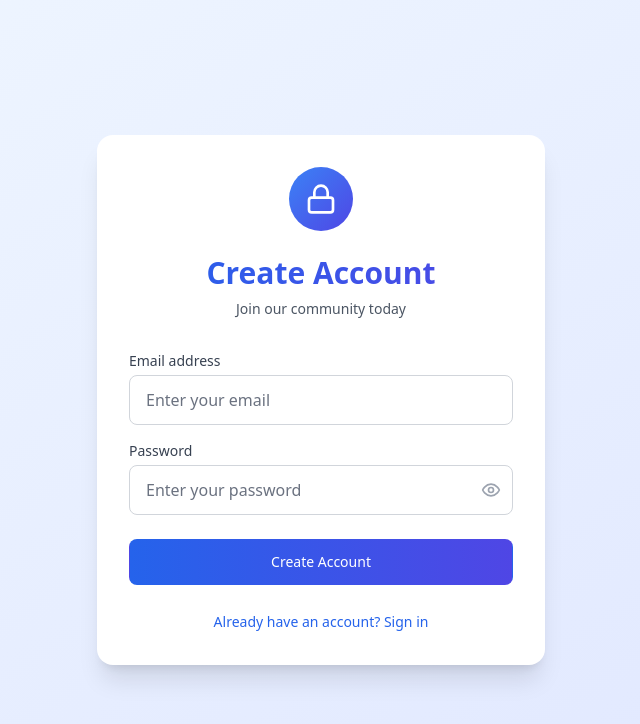
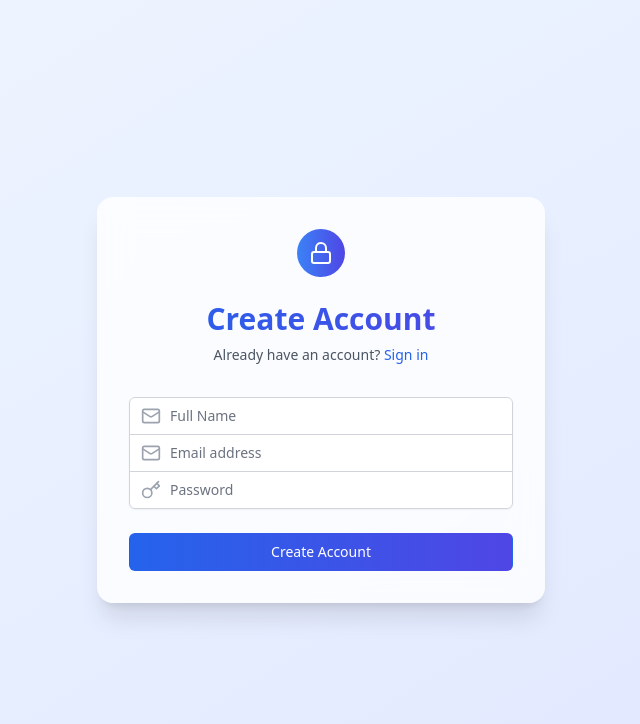
Before and after one commit to Ajaypalvai07/ai-help-center-frontend, a React (Vite) app: page /auth/signup in a window 1280 px wide. Shown: the top 724 px of the page, without its empty margins (319-959 px from the left). Built offline with nearby package versions, Linux system fonts and the light colour scheme; no server answers.

Commit message:
Initial commit - Clean repository

```diff
--- a/src/components/Auth/LoginForm.tsx
+++ b/src/components/Auth/LoginForm.tsx
@@ -1,41 +1,31 @@
-import { useState } from 'react';
-import { Lock, Eye, EyeOff } from 'lucide-react';
-import { useNavigate } from 'react-router-dom';
+import React, { useState } from 'react';
+import { useNavigate, Link } from 'react-router-dom';
+import { Lock, Mail, Key } from 'lucide-react';
 import { useStore } from '../../store';
-import type { AxiosError } from 'axios';
 
 interface LoginFormProps {
   isSignup?: boolean;
 }
 
-interface AuthError {
-  message: string;
-  status?: number;
-}
-
 export default function LoginForm({ isSignup = false }: LoginFormProps) {
+  const [email, setEmail] = useState('');
+  const [password, setPassword] = useState('');
+  const [name, setName] = useState('');
+  const [error, setError] = useState<string | null>(null);
+  const [loading, setLoading] = useState(false);
   const navigate = useNavigate();
   const { login } = useStore();
-  const [email, setEmail] = useState('');
-  const [password, setPassword] = useState('');
-  const [showPassword, setShowPassword] = useState(false);
-  const [error, setError] = useState<AuthError | null>(null);
-  const [loading, setLoading] = useState(false);
 
   const handleSubmit = async (e: React.FormEvent) => {
     e.preventDefault();
+    setError(null);
     setLoading(true);
-    setError(null);
 
     try {
       await login(email, password);
       navigate('/aihelpcentre');
     } catch (err) {
-      const axiosError = err as AxiosError;
-      setError({
-        message: axiosError?.message || 'Failed to authenticate',
-        status: axiosError?.response?.status || 500
-      });
+      setError('Invalid credentials. Please try again.');
       console.error('Login error:', err);
     } finally {
       setLoading(false);
@@ -43,69 +33,96 @@ export default function LoginForm({ isSignup = false }: LoginFormProps) {
   };
 
   return (
-    <div className="min-h-screen flex items-center justify-center bg-gradient-to-br from-blue-50 to-indigo-100 dark:from-gray-900 dark:to-indigo-950">
-      <div className="max-w-md w-full bg-white dark:bg-gray-800 rounded-2xl shadow-xl p-8 space-y-8 transform transition-all duration-300 hover:scale-[1.02]">
+    <div className="min-h-screen flex items-center justify-center bg-gradient-to-br from-blue-50 to-indigo-100 dark:from-gray-900 dark:to-gray-800">
+      <div className="max-w-md w-full space-y-8 p-8 bg-white/80 dark:bg-gray-800/80 backdrop-blur-lg rounded-2xl shadow-xl">
         <div>
-          <div className="mx-auto h-16 w-16 flex items-center justify-center rounded-full bg-gradient-to-br from-blue-500 to-indigo-600">
-            <Lock className="h-8 w-8 text-white" />
+          <div className="mx-auto h-12 w-12 flex items-center justify-center rounded-full bg-gradient-to-r from-blue-500 to-indigo-600">
+            <Lock className="h-6 w-6 text-white" />
           </div>
-          <h2 className="mt-6 text-center text-3xl font-extrabold bg-clip-text text-transparent bg-gradient-to-r from-blue-600 to-indigo-600 dark:from-blue-400 dark:to-indigo-400">
+          <h2 className="mt-6 text-center text-3xl font-extrabold bg-gradient-to-r from-blue-600 to-indigo-600 bg-clip-text text-transparent">
             {isSignup ? 'Create Account' : 'Welcome Back'}
           </h2>
           <p className="mt-2 text-center text-sm text-gray-600 dark:text-gray-400">
-            {isSignup ? 'Join our community today' : 'Sign in to your account'}
+            {isSignup ? 'Already have an account?' : "Don't have an account?"}{' '}
+            <Link
+              to={isSignup ? '/auth/login' : '/auth/signup'}
+              className="font-medium text-blue-600 hover:text-blue-500 dark:text-blue-400 dark:hover:text-blue-300"
+            >
+              {isSignup ? 'Sign in' : 'Sign up'}
+            </Link>
           </p>
         </div>
 
         <form className="mt-8 space-y-6" onSubmit={handleSubmit}>
           {error && (
-            <div className="p-4 rounded-lg bg-red-50 dark:bg-red-900/30 border border-red-200 dark:border-red-800">
-              <p className="text-sm text-red-600 dark:text-red-400">{error.message}</p>
+            <div className="rounded-md bg-red-50 dark:bg-red-900/50 p-4">
+              <p className="text-sm text-red-700 dark:text-red-200">{error}</p>
             </div>
           )}
 
-          <div className="space-y-4">
+          <div className="rounded-md shadow-sm -space-y-px">
+            {isSignup && (
               <div>
-              <label htmlFor="email" className="block text-sm font-medium text-gray-700 dark:text-gray-300 mb-1">
+                <label htmlFor="name" className="sr-only">
+                  Full Name
+                </label>
+                <div className="relative">
+                  <input
+                    id="name"
+                    name="name"
+                    type="text"
+                    required={isSignup}
+                    className="appearance-none rounded-t-md relative block w-full px-3 py-2 border border-gray-300 dark:border-gray-700 placeholder-gray-500 dark:placeholder-gray-400 text-gray-900 dark:text-white focus:outline-none focus:ring-blue-500 focus:border-blue-500 dark:bg-gray-800/50 focus:z-10 sm:text-sm pl-10"
+                    placeholder="Full Name"
+                    value={name}
+                    onChange={(e) => setName(e.target.value)}
+                  />
+                  <div className="absolute inset-y-0 left-0 pl-3 flex items-center pointer-events-none">
+                    <Mail className="h-5 w-5 text-gray-400" />
+                  </div>
+                </div>
+              </div>
+            )}
+            <div>
+              <label htmlFor="email" className="sr-only">
                 Email address
               </label>
+              <div className="relative">
                 <input
                   id="email"
                   name="email"
                   type="email"
                   required
-                className="appearance-none relative block w-full px-4 py-3 border border-gray-300 dark:border-gray-700 rounded-lg placeholder-gray-500 dark:placeholder-gray-400 text-gray-900 dark:text-white focus:outline-none focus:ring-2 focus:ring-blue-500 focus:border-transparent dark:bg-gray-900 transition-colors duration-200"
-                placeholder="Enter your email"
+                  className={`appearance-none ${
+                    isSignup ? '' : 'rounded-t-md'
+                  } relative block w-full px-3 py-2 border border-gray-300 dark:border-gray-700 placeholder-gray-500 dark:placeholder-gray-400 text-gray-900 dark:text-white focus:outline-none focus:ring-blue-500 focus:border-blue-500 dark:bg-gray-800/50 focus:z-10 sm:text-sm pl-10`}
+                  placeholder="Email address"
                   value={email}
                   onChange={(e) => setEmail(e.target.value)}
                 />
+                <div className="absolute inset-y-0 left-0 pl-3 flex items-center pointer-events-none">
+                  <Mail className="h-5 w-5 text-gray-400" />
+                </div>
+              </div>
             </div>
             <div>
-              <label htmlFor="password" className="block text-sm font-medium text-gray-700 dark:text-gray-300 mb-1">
+              <label htmlFor="password" className="sr-only">
                 Password
               </label>
               <div className="relative">
                 <input
                   id="password"
                   name="password"
-                  type={showPassword ? 'text' : 'password'}
+                  type="password"
                   required
-                  className="appearance-none relative block w-full px-4 py-3 border border-gray-300 dark:border-gray-700 rounded-lg placeholder-gray-500 dark:placeholder-gray-400 text-gray-900 dark:text-white focus:outline-none focus:ring-2 focus:ring-blue-500 focus:border-transparent dark:bg-gray-900 transition-colors duration-200"
-                  placeholder="Enter your password"
+                  className="appearance-none rounded-b-md relative block w-full px-3 py-2 border border-gray-300 dark:border-gray-700 placeholder-gray-500 dark:placeholder-gray-400 text-gray-900 dark:text-white focus:outline-none focus:ring-blue-500 focus:border-blue-500 dark:bg-gray-800/50 focus:z-10 sm:text-sm pl-10"
+                  placeholder="Password"
                   value={password}
                   onChange={(e) => setPassword(e.target.value)}
                 />
-                <button
-                  type="button"
-                  className="absolute right-3 top-1/2 transform -translate-y-1/2 text-gray-400 hover:text-gray-600 dark:hover:text-gray-300 focus:outline-none"
-                  onClick={() => setShowPassword(!showPassword)}
-                >
-                  {showPassword ? (
-                    <EyeOff className="h-5 w-5" />
-                  ) : (
-                    <Eye className="h-5 w-5" />
-                  )}
-                </button>
+                <div className="absolute inset-y-0 left-0 pl-3 flex items-center pointer-events-none">
+                  <Key className="h-5 w-5 text-gray-400" />
+                </div>
               </div>
             </div>
           </div>
@@ -114,7 +131,7 @@ export default function LoginForm({ isSignup = false }: LoginFormProps) {
             <button
               type="submit"
               disabled={loading}
-              className="group relative w-full flex justify-center py-3 px-4 border border-transparent text-sm font-medium rounded-lg text-white bg-gradient-to-r from-blue-600 to-indigo-600 hover:from-blue-700 hover:to-indigo-700 focus:outline-none focus:ring-2 focus:ring-offset-2 focus:ring-blue-500 disabled:opacity-50 transition-all duration-200"
+              className="group relative w-full flex justify-center py-2 px-4 border border-transparent text-sm font-medium rounded-md text-white bg-gradient-to-r from-blue-600 to-indigo-600 hover:from-blue-700 hover:to-indigo-700 focus:outline-none focus:ring-2 focus:ring-offset-2 focus:ring-blue-500 disabled:opacity-50 transition-all duration-200 transform hover:scale-[1.02]"
             >
               {loading ? (
                 <span className="flex items-center">
@@ -129,16 +146,6 @@ export default function LoginForm({ isSignup = false }: LoginFormProps) {
               )}
             </button>
           </div>
-
-          <div className="text-center">
-            <button
-              type="button"
-              onClick={() => navigate(isSignup ? '/auth/login' : '/auth/signup')}
-              className="text-sm text-blue-600 dark:text-blue-400 hover:text-blue-800 dark:hover:text-blue-300"
-            >
-              {isSignup ? 'Already have an account? Sign in' : "Don't have an account? Sign up"}
-            </button>
-          </div>
         </form>
       </div>
     </div>
--- a/src/components/Auth/SignupForm.tsx
+++ b/src/components/Auth/SignupForm.tsx
@@ -1,125 +1,6 @@
-import React, { useState } from 'react';
-import { useNavigate } from 'react-router-dom';
-import { Eye, EyeOff } from 'lucide-react';
-import { auth } from '../../lib/api';
+import React from 'react';
+import LoginForm from './LoginForm';
 
 export default function SignupForm() {
-  const [formData, setFormData] = useState({
-    email: '',
-    password: '',
-    name: ''
-  });
-  const [showPassword, setShowPassword] = useState(false);
-  const [error, setError] = useState<string | null>(null);
-  const navigate = useNavigate();
-
-  const handleSubmit = async (e: React.FormEvent) => {
-    e.preventDefault();
-    try {
-      await auth.signup(formData);
-      navigate('/login');
-    } catch (err: any) {
-      setError(err.message || 'Failed to sign up');
-    }
-  };
-
-  return (
-    <div className="min-h-screen flex items-center justify-center bg-gray-50 py-12 px-4 sm:px-6 lg:px-8">
-      <div className="max-w-md w-full space-y-8">
-        <div>
-          <h2 className="mt-6 text-center text-3xl font-extrabold text-gray-900">
-            Create your account
-          </h2>
-        </div>
-        <form className="mt-8 space-y-6" onSubmit={handleSubmit}>
-          {error && (
-            <div className="rounded-md bg-red-50 p-4">
-              <div className="text-sm text-red-700">{error}</div>
-            </div>
-          )}
-          <div className="rounded-md shadow-sm -space-y-px">
-            <div>
-              <label htmlFor="name" className="sr-only">
-                Name
-              </label>
-              <input
-                id="name"
-                name="name"
-                type="text"
-                required
-                className="appearance-none rounded-none relative block w-full px-3 py-2 border border-gray-300 placeholder-gray-500 text-gray-900 rounded-t-md focus:outline-none focus:ring-blue-500 focus:border-blue-500 focus:z-10 sm:text-sm"
-                placeholder="Full name"
-                value={formData.name}
-                onChange={(e) => setFormData({ ...formData, name: e.target.value })}
-              />
-            </div>
-            <div>
-              <label htmlFor="email-address" className="sr-only">
-                Email address
-              </label>
-              <input
-                id="email-address"
-                name="email"
-                type="email"
-                autoComplete="email"
-                required
-                className="appearance-none rounded-none relative block w-full px-3 py-2 border border-gray-300 placeholder-gray-500 text-gray-900 focus:outline-none focus:ring-blue-500 focus:border-blue-500 focus:z-10 sm:text-sm"
-                placeholder="Email address"
-                value={formData.email}
-                onChange={(e) => setFormData({ ...formData, email: e.target.value })}
-              />
-            </div>
-            <div>
-              <label htmlFor="password" className="sr-only">
-                Password
-              </label>
-              <div className="relative">
-                <input
-                  id="password"
-                  name="password"
-                  type={showPassword ? "text" : "password"}
-                  autoComplete="new-password"
-                  required
-                  className="appearance-none rounded-none relative block w-full px-3 py-2 border border-gray-300 placeholder-gray-500 text-gray-900 rounded-b-md focus:outline-none focus:ring-blue-500 focus:border-blue-500 focus:z-10 sm:text-sm"
-                  placeholder="Password"
-                  value={formData.password}
-                  onChange={(e) => setFormData({ ...formData, password: e.target.value })}
-                />
-                <button
-                  type="button"
-                  onClick={() => setShowPassword(!showPassword)}
-                  className="absolute right-3 top-1/2 transform -translate-y-1/2 text-gray-500 hover:text-gray-700 transition-colors"
-                >
-                  {showPassword ? (
-                    <EyeOff className="h-5 w-5" />
-                  ) : (
-                    <Eye className="h-5 w-5" />
-                  )}
-                </button>
-              </div>
-            </div>
-          </div>
-
-          <div>
-            <button
-              type="submit"
-              className="group relative w-full flex justify-center py-2 px-4 border border-transparent text-sm font-medium rounded-md text-white bg-blue-600 hover:bg-blue-700 focus:outline-none focus:ring-2 focus:ring-offset-2 focus:ring-blue-500"
-            >
-              Sign up
-            </button>
-          </div>
-
-          <div className="text-sm text-center">
-            <button
-              type="button"
-              onClick={() => navigate('/login')}
-              className="font-medium text-blue-600 hover:text-blue-500"
-            >
-              Already have an account? Sign in
-            </button>
-          </div>
-        </form>
-      </div>
-    </div>
-  );
+  return <LoginForm isSignup />;
 }
--- a/src/lib/api/auth/index.ts
+++ b/src/lib/api/auth/index.ts
@@ -16,7 +16,7 @@ export interface AuthResponse {
 }
 
 const authApi = axios.create({
-  baseURL: `${config.apiUrl}/auth`,
+  baseURL: config.apiUrl,
   headers: {
     'Content-Type': 'application/json',
   },
@@ -33,14 +33,14 @@ authApi.interceptors.request.use((config) => {
 
 export const auth = {
   login: async (email: string, password: string) => {
-    return authApi.post<AuthResponse>('/login', { email, password });
+    return authApi.post<AuthResponse>('/auth/login', { email, password });
   },
 
   verify: async () => {
-    return authApi.get<{ user: AuthResponse['user'] }>('/verify');
+    return authApi.get<{ user: AuthResponse['user'] }>('/auth/verify');
   },
 
   logout: async () => {
-    return authApi.post('/logout');
+    return authApi.post('/auth/logout');
   },
 };
```
Also changed, not shown: public/site.webmanifest. Lines whose indentation alone changed are shown as unchanged.
